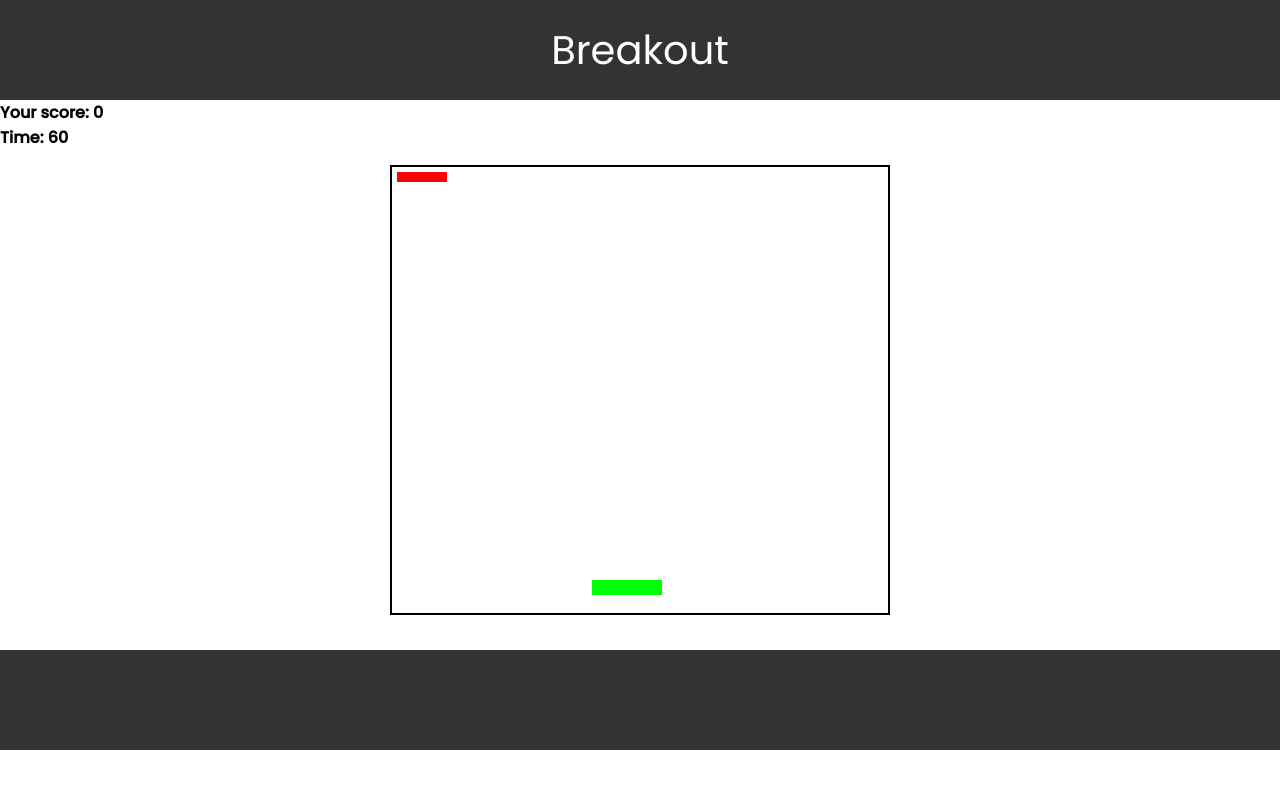
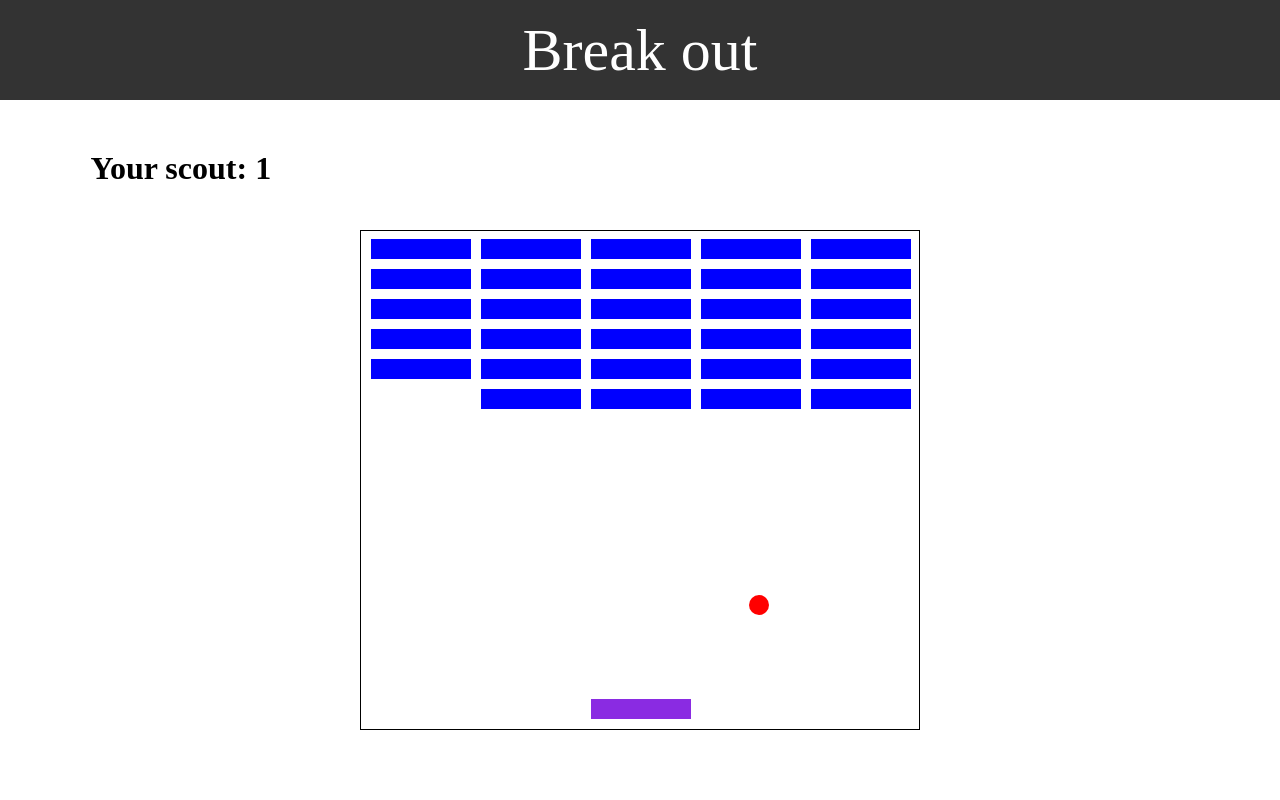
Before and after one commit to Frey1a/some-js, a plain HTML site: page game-js/Breakout/index.html in a window 1280 px wide. Shown: the top 800 px of the page. Drawn offline with Linux system fonts and the light colour scheme.

Commit message:
Done BreakOut!

```diff
--- a/game-js/Breakout/app.js
+++ /dev/null
@@ -1,36 +0,0 @@
-const user = document.querySelector('.the__user')
-let leftUser = user.offsetLeft;
-console.log(leftUser)
-
-document.addEventListener('keydown', function (e) {
-	e = e || window.event;
-	let leftUser = user.offsetLeft
-	console.log(leftUser)
-
-	var keyCode = e.keyCode || e.which,
-		arrow = {left: 37, up: 38, right: 39, down: 40};
-	if (leftUser > 0 && leftUser < 425) {
-		switch (keyCode) {
-			case arrow.left:
-				user.style.left = leftUser - 25 + "px"
-				break;
-			case arrow.right:
-				user.style.left = leftUser + 25 + "px"
-				break;
-		}
-	} else if (leftUser == 0) {
-		switch (keyCode) {
-			case arrow.right:
-				user.style.left = leftUser + 25 + "px"
-				break;
-		}
-	} else if (leftUser == 425) {
-		switch (keyCode) {
-			case arrow.left:
-				user.style.left = leftUser - 25 + "px"
-				break;
-		}
-	}
-
-
-})
--- a/game-js/Breakout/index.html
+++ b/game-js/Breakout/index.html
@@ -4,42 +4,28 @@
 <head>
 	<meta charset="UTF-8">
 	<meta name="viewport" content="width=device-width, initial-scale=1.0">
-	<link rel="stylesheet" href="./css/style.css">
-	<title>Breakout</title>
+	<title>Break out</title>
+	<link rel="stylesheet" href="css/style.css">
 </head>
 
 <body>
-	<div class="header">
-		<div class="header__title">Breakout</div>
-
-	</div>
-	<div class="content">
-		<div class="conntent__info">
-			<h4 class="info__score">Your score: <span>0</span></h4>
-			<h4 class="info__time">Time: <span>60</span></h4>
-		</div>
-		<div class="content__game">
-			<div class="game__map">
-				<div class="game__map--bar">
-					<div class="map__grid"></div>
-				</div>
-				<div class="game__ball">
-					<div class="the__ball"></div>
-					<div class="the__user"></div>
-
-				</div>
-
-
-			</div>
+	<header>
+		Break out
+	</header>
+	<main>
+		<h1 class="main__header">Your scout: <span class="main__header--scout">0</span></h1>
+		<div class="main__grid">
 
 		</div>
 
-	</div>
-	<div class="flooter">
+	</main>
+	<footer>
 
 
-	</div>
-	<script src="app.js"></script>
+	</footer>
+
+	<script src="js/app.js"></script>
+
 </body>
 
 </html>
--- /dev/null
+++ b/game-js/Breakout/js/app.js
@@ -0,0 +1,204 @@
+const mainGrid = document.querySelector(".main__grid")
+const scoreDisplay = document.querySelector('.main__header--scout')
+
+const blockWidth = 100
+const blockHeight = 20
+const ballDiameter = 20
+const boardWidth = 560
+const boardHeight = 500
+let xDirection = -2
+let yDirection = 2
+
+
+const userStart = [230, 10]
+let currentPosition = userStart
+
+const ballStart = [270, 40]
+let ballCurrentPosition = ballStart
+
+let timerId
+let score = 0
+
+
+class Block {
+	constructor(xAxis, yAxis) {
+		this.bottomLeft = [xAxis, yAxis]
+		this.bottomRight = [xAxis + blockWidth, yAxis]
+		this.topRight = [xAxis + blockWidth, yAxis + blockHeight]
+		this.topLeft = [xAxis, yAxis + blockHeight]
+	}
+}
+
+
+//all my blocks
+const blocks = [
+	new Block(10, 470),
+	new Block(120, 470),
+	new Block(230, 470),
+	new Block(340, 470),
+	new Block(450, 470),
+	new Block(10, 440),
+	new Block(120, 440),
+	new Block(230, 440),
+	new Block(340, 440),
+	new Block(450, 440),
+	new Block(10, 410),
+	new Block(120, 410),
+	new Block(230, 410),
+	new Block(340, 410),
+	new Block(450, 410),
+	new Block(10, 380),
+	new Block(120, 380),
+	new Block(230, 380),
+	new Block(340, 380),
+	new Block(450, 380),
+	new Block(10, 350),
+	new Block(120, 350),
+	new Block(230, 350),
+	new Block(340, 350),
+	new Block(450, 350),
+	new Block(10, 320),
+	new Block(120, 320),
+	new Block(230, 320),
+	new Block(340, 320),
+	new Block(450, 320),
+
+
+
+]
+
+//draw my blocks
+function addBlocks() {
+	for (let i = 0; i < blocks.length; i++) {
+		const block = document.createElement('div')
+		block.classList.add('grid__block')
+		block.style.left = blocks[i].bottomLeft[0] + 'px'
+		block.style.bottom = blocks[i].bottomLeft[1] + 'px'
+		mainGrid.appendChild(block)
+	}
+}
+addBlocks()
+
+
+
+function createDiv(className) {
+	const name = document.createElement("div")
+	name.classList.add(className)
+	return name
+
+}
+
+
+const user = createDiv("grid__user")
+mainGrid.appendChild(user)
+drawUser()
+
+
+const ball = createDiv("grid__ball")
+mainGrid.appendChild(ball)
+drawBall()
+
+
+//move user
+function moveUser(e) {
+	switch (e.key) {
+		case 'ArrowLeft':
+			if (currentPosition[0] > 0) {
+				currentPosition[0] -= 10
+				drawUser()
+			}
+			break
+		case 'ArrowRight':
+			if (currentPosition[0] < (boardWidth - blockWidth)) {
+				currentPosition[0] += 10
+				drawUser()
+			}
+			break
+	}
+}
+document.addEventListener('keydown', moveUser)
+
+//draw User
+function drawUser() {
+	user.style.left = currentPosition[0] + 'px'
+	user.style.bottom = currentPosition[1] + 'px'
+}
+
+//draw Ball
+function drawBall() {
+	ball.style.left = ballCurrentPosition[0] + 'px'
+	ball.style.bottom = ballCurrentPosition[1] + 'px'
+}
+
+//move ball
+function moveBall() {
+	ballCurrentPosition[0] += xDirection
+	ballCurrentPosition[1] += yDirection
+	drawBall()
+	checkForCollisions()
+}
+timerId = setInterval(moveBall, 15)
+
+//check for collisions
+function checkForCollisions() {
+	//check for block collision
+	for (let i = 0; i < blocks.length; i++) {
+		if
+			(
+			(ballCurrentPosition[0] > blocks[i].bottomLeft[0] && ballCurrentPosition[0] < blocks[i].bottomRight[0]) &&
+			((ballCurrentPosition[1] + ballDiameter) > blocks[i].bottomLeft[1] && ballCurrentPosition[1] < blocks[i].topLeft[1])
+		) {
+			const allBlocks = Array.from(document.querySelectorAll('.grid__block'))
+			allBlocks[i].classList.remove('grid__block')
+			blocks.splice(i, 1)
+			changeDirection()
+			score++
+			scoreDisplay.innerHTML = score
+			if (blocks.length == 0) {
+				scoreDisplay.innerHTML = 'You Win!'
+				clearInterval(timerId)
+				document.removeEventListener('keydown', moveUser)
+			}
+		}
+	}
+	// check for wall hits
+	if (ballCurrentPosition[0] >= (boardWidth - ballDiameter) || ballCurrentPosition[0] <= 0 || ballCurrentPosition[1] >= (boardHeight - ballDiameter)) {
+		changeDirection()
+	}
+
+	//check for user collision
+	if
+		(
+		(ballCurrentPosition[0] > currentPosition[0] && ballCurrentPosition[0] < currentPosition[0] + blockWidth) &&
+		(ballCurrentPosition[1] > currentPosition[1] && ballCurrentPosition[1] < currentPosition[1] + blockHeight)
+	) {
+		changeDirection()
+	}
+
+	//game over
+	if (ballCurrentPosition[1] <= 0) {
+		clearInterval(timerId)
+		scoreDisplay.innerHTML = 'You lose!'
+		document.removeEventListener('keydown', moveUser)
+	}
+}
+
+
+function changeDirection() {
+	if (xDirection === 2 && yDirection === 2) {
+		yDirection = -2
+		return
+	}
+	if (xDirection === 2 && yDirection === -2) {
+		xDirection = -2
+		return
+	}
+	if (xDirection === -2 && yDirection === -2) {
+		yDirection = 2
+		return
+	}
+	if (xDirection === -2 && yDirection === 2) {
+		xDirection = 2
+		return
+	}
+}
--- a/game-js/Breakout/sass/color.scss
+++ /dev/null
@@ -1,7 +0,0 @@
-$black: #000000;
-$grey: #333333;
-$white: #fff;
-$yellow: #d9ff00;
-$pink:#ff00d4;
-$red: #ff0008;
-$green: #00ff00;
--- a/game-js/Breakout/sass/fonts.scss
+++ /dev/null
@@ -1,5 +0,0 @@
-@import url('https://fonts.googleapis.com/css2?family=Poppins:ital,wght@0,100;0,200;0,300;0,400;0,500;1,100;1,200;1,400;1,600&display=swap');
-
-*{
-	font-family: 'Poppins', sans-serif;
-}
--- a/game-js/Breakout/sass/reset.scss
+++ /dev/null
@@ -1,14 +0,0 @@
-/* http://meyerweb.com/eric/tools/css/reset/
-   v2.0 | 20110126
-   License: none (public domain)
-*/
-
-html, body, div, span, applet, object, iframe, h1, h2, h3, h4, h5, h6, p, blockquote, pre, a, abbr, acronym, address, big, cite, code, del, dfn, em, img, ins, kbd, q, s, samp, small, strike, strong, sub, sup, tt, var, b, u, i, center, dl, dt, dd, ol, ul, li, fieldset, form, label, legend, table, caption, tbody, tfoot, thead, tr, th, td, article, aside, canvas, details, embed, figure, figcaption, footer, header, hgroup, menu, nav, output, ruby, section, summary, time, mark, audio, video {
-  margin: 0;
-  padding: 0;
-  border: 0;
-box-sizing: border-box;}
-
-a{
-				text-decoration: none;
-}
--- a/game-js/Breakout/sass/style.scss
+++ /dev/null
@@ -1,72 +0,0 @@
-@import "reset";
-@import "color";
-@import "fonts";
-
-
-.header{
-								background-color: $grey;
-								height: 100px;
-								width: 100%;
-								display: flex;
-								align-items: center;
-								justify-content: center;
-
-				.header__title{
-								color: $white;
-								font-size: 40px;
-
-				}
-}
-.content{
-				min-height: 550px ;
-				.content__game{
-					margin-top: 15px;
-					display: flex;
-					justify-content: center;
-					.game__map{
-							width: 500px;
-							height: 450px;
-							border: 2px solid $black;
-							.game__map--bar{
-								max-width: 100%;
-								height: 50%;
-								display: flex;
-								flex-wrap: wrap;
-								justify-content: space-between;
-								align-items: baseline;
-									.map__grid{
-												background-color: $red;
-												margin: 5px;
-												width: 50px;
-												height: 10px;
-
-
-										}
-
-							}
-					}
-
-				}
-}
-.game__ball{
-	position: relative;
-	display: block;
-		.the__user{
-			position: absolute;
-				top: 190px;
-				left: 200px;
-				width: 70px;
-				height: 15px;
-				background-color: $green;
-		}
-
-}
-
-
-
-.flooter{
-				background-color: #333333;
-				width: 100%;
-				height: 100px;
-
-}
```
Also changed, not shown: game-js/Breakout/css/style.css, 2 other files.
